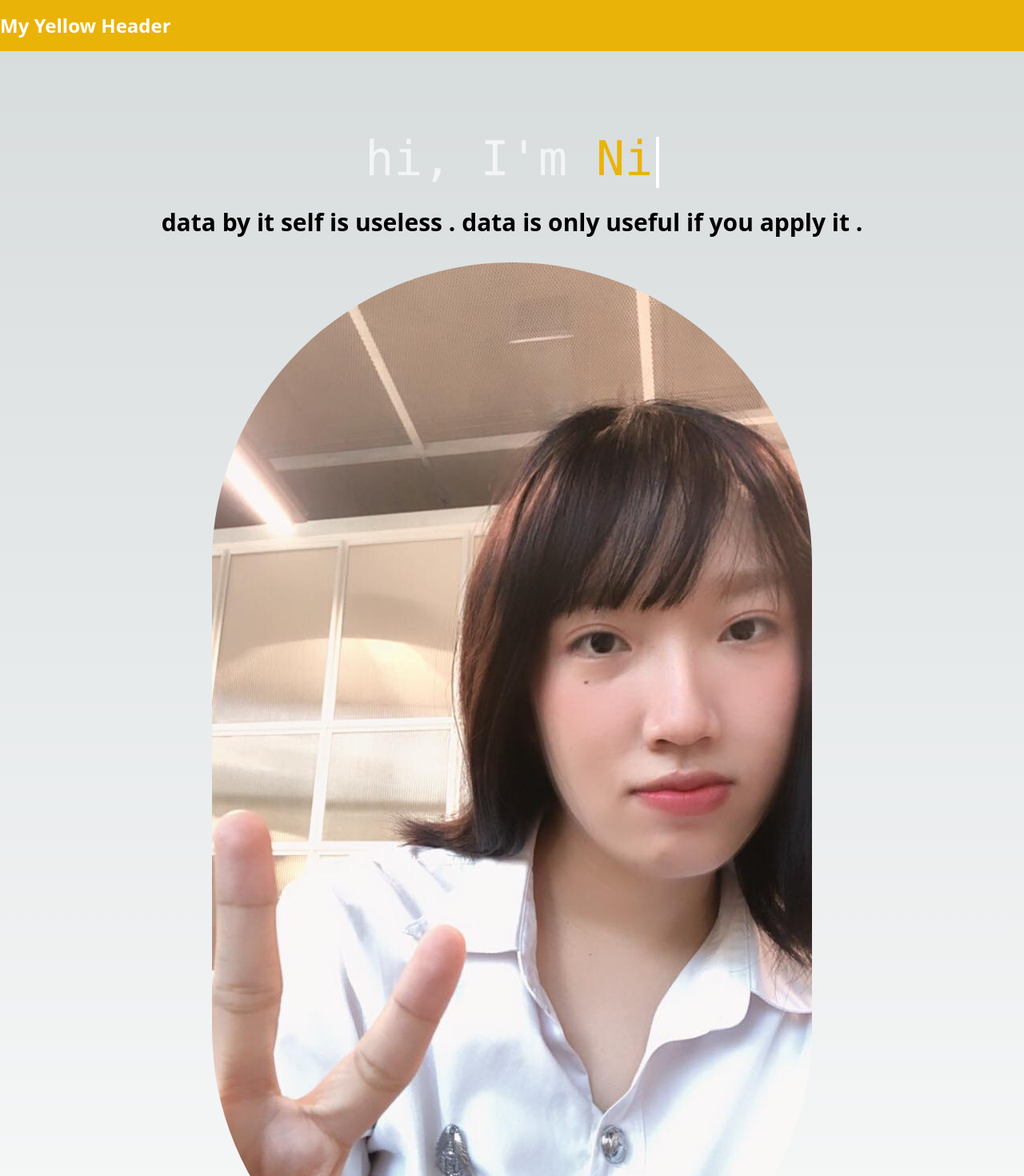
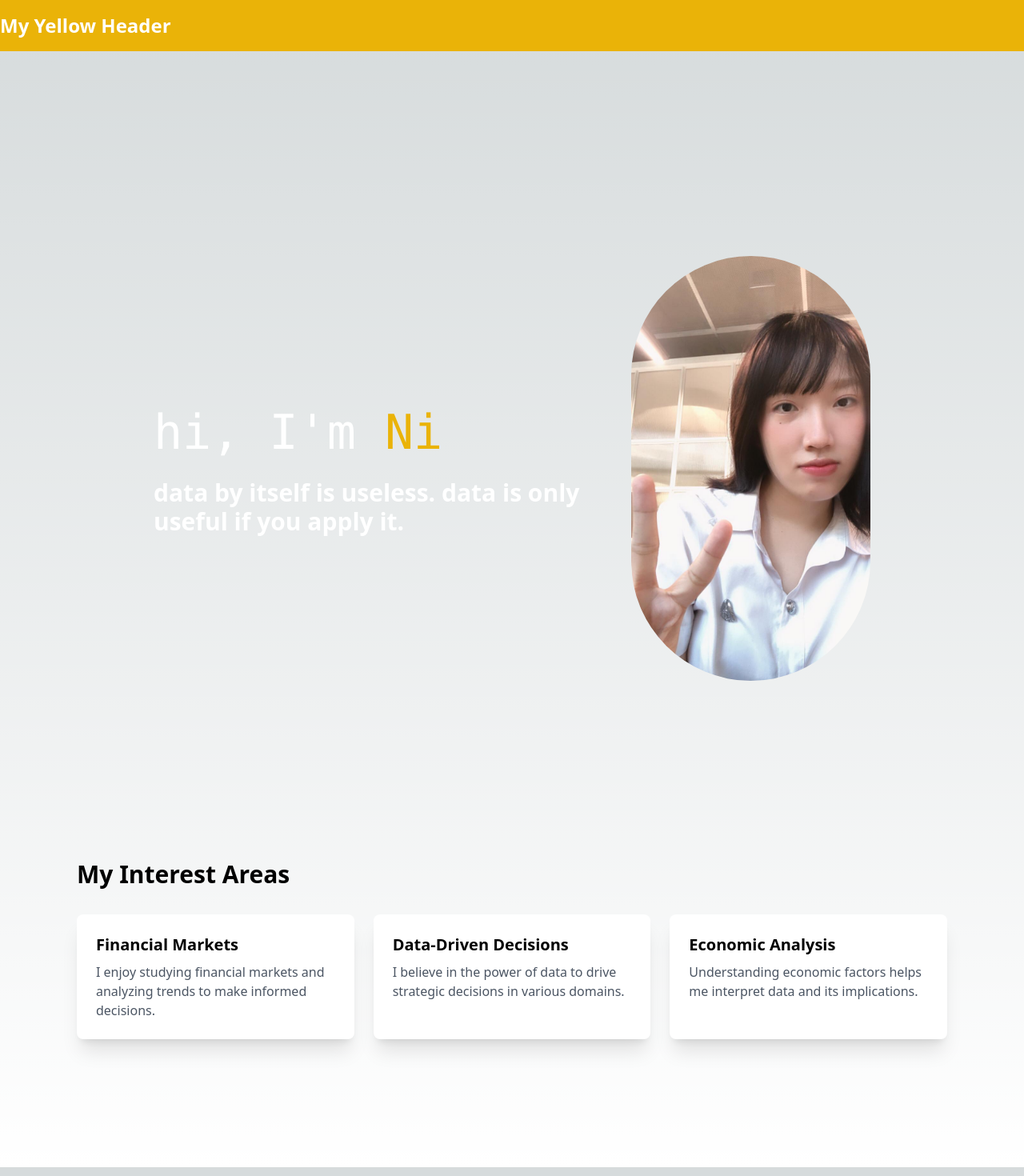
Before and after one commit to Nisarat-A/DA_InternshipPortfolio, a Next.js app: page / in a window 1280 px wide. Shown: the top 1470 px of the page at 80% size. Built offline with nearby package versions, Linux system fonts and the light colour scheme.

Commit message:
align text and photo

```diff
--- a/src/app/page.tsx
+++ b/src/app/page.tsx
@@ -6,28 +6,36 @@ import InterestCard from './components/InterestCard'
 export default function Home() {
   return (
     <main className="flex min-h-screen flex-col items-center justify-between p-24">
-      <h1 className="mb-1 font-mono text-4xl text-gray-100 md:text-6xl">
+      <div>
+      <section className="bg-brand-accent text-white py-16">
+        <div className="container mx-auto flex items-center justify-between p-24">
+          <div className="w-2/3">
+            <h1 className="mb-1 font-mono text-4xl md:text-6xl">
               hi, I&apos;m <br className="block md:hidden" />
-        <span className="inline-flex h-20 pt-2 overflow-x-hidden animate-type group-hover:animate-type-reverse whitespace-nowrap text-brand-accent will-change-transform text-yellow-500 text-lg md:text-6xl md:leading-none md:h">
+              <span className="inline-flex h-20 pt-2 overflow-x-hidden animate-type group-hover:animate-type-reverse whitespace-nowrap text-yellow-500 text-lg md:text-6xl md:leading-none md:h">
                 Nisarat 👋
               </span>
-        <span className="box-border inline-block w-1 h-10 ml-2 -mb-2 bg-white md:-mb-4 md:h-16 animate-cursor will-change-transform"></span>
             </h1>
             <div className="text-xl font-semibold md:text-3xl mt-4">
-        data by it self is useless . data is only useful if you apply it .
+              data by itself is useless. data is only useful if you apply it.
             </div>
-
-      <div className="flex flex-col items-center justify-center mt-8">
+          </div>
+          <div className="w-1/3 flex justify-center">
             <Image
               src={img_noey}
               alt="Picture of the author"
               layout="responsive"
-          width={375} // Set the desired width for your smaller image
-          height={667} // Set the corresponding height to maintain aspect ratio
-          className="mx-auto rounded-full sm:w-1/2 md:w-3/4 lg:w-full"
+              width={375}
+              height={667}
+              className="mx-auto rounded-full"
             />
           </div>
-      <div className="grid grid-cols-1 md:grid-cols-2 lg:grid-cols-3 gap-6 mt-8">
+        </div>
+      </section>
+      <section className="py-16">
+        <div className="container mx-auto">
+          <h2 className="text-3xl font-bold mb-8">My Interest Areas</h2>
+          <div className="grid grid-cols-1 md:grid-cols-2 lg:grid-cols-3 gap-6">
             <InterestCard
               title="Financial Markets"
               description="I enjoy studying financial markets and analyzing trends to make informed decisions."
@@ -42,6 +50,10 @@ export default function Home() {
             />
             {/* Add more InterestCard components for each interest */}
           </div>
+        </div>
+      </section>
+      {/* More content and components */}
+    </div>
     </main>
   )
 }
```
Lines whose indentation alone changed are shown as unchanged.
